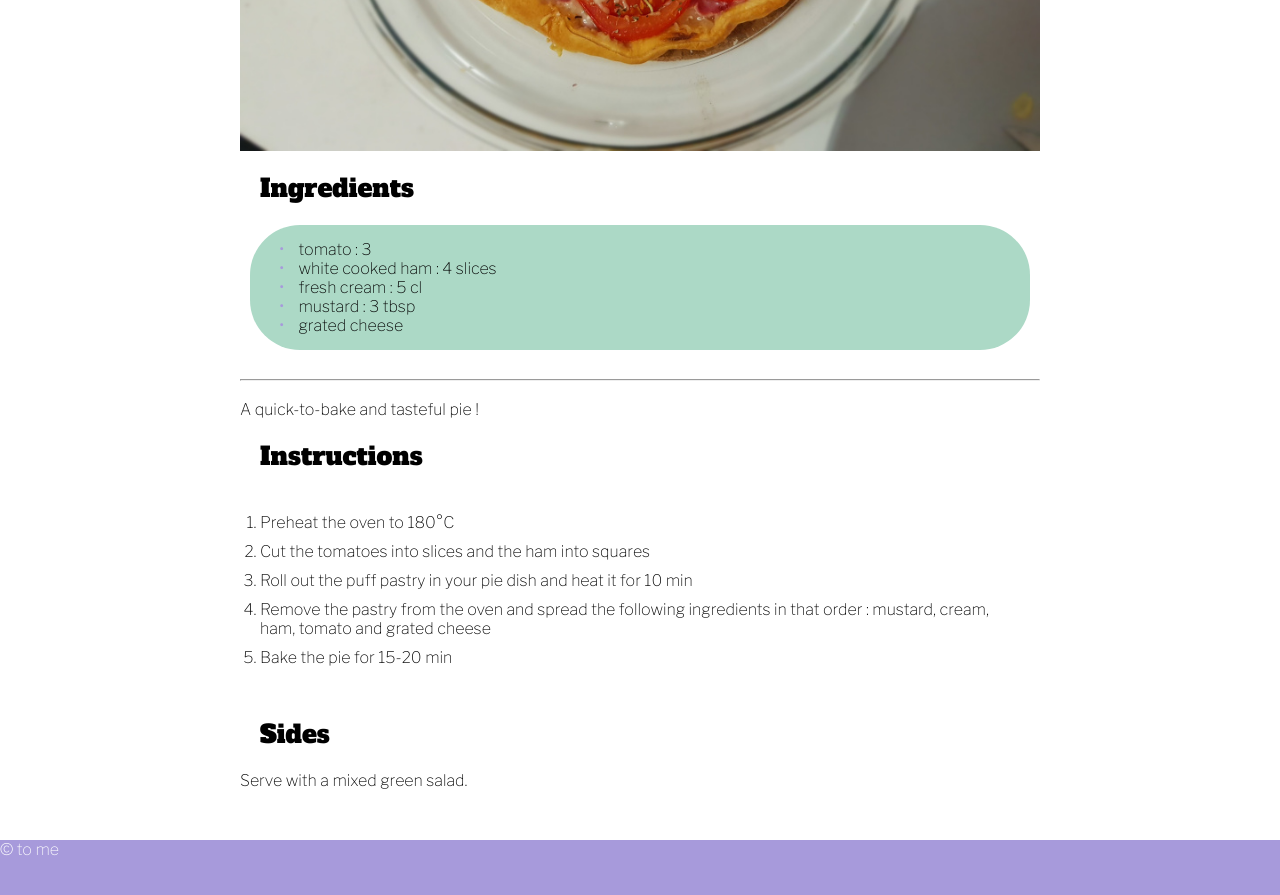
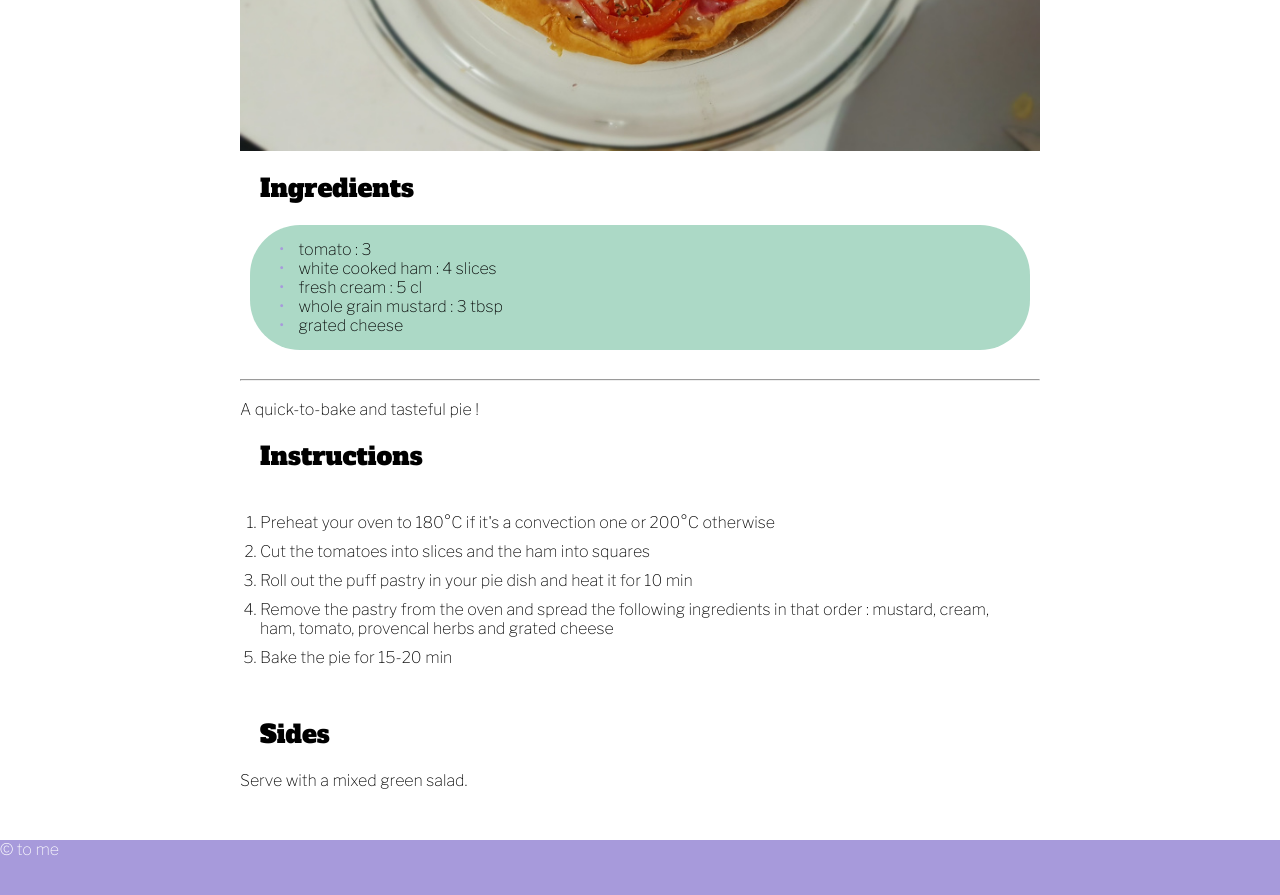
Before and after one commit to neuracr/neuracr.github.io, a Jekyll site: the page built from docs/recipes/_posts/2021-10-27-tomato-ham-pie.html, in a window 1280 px wide and 900 px high, scrolled down 728 px. Shown: the top 895 px of the window. Built offline with Jekyll 4.4.1, drawn with Linux system fonts in a browser that asks for light colours.

Commit message:
Updating recipes with souchel comments

```diff
--- a/docs/recipes/_posts/2021-10-27-tomato-ham-pie.html
+++ b/docs/recipes/_posts/2021-10-27-tomato-ham-pie.html
@@ -15,7 +15,7 @@ ingredients:
         - name: fresh cream
           quantity: 5
           unit: cl
-        - name: mustard
+        - name: whole grain mustard
           quantity: 3
           unit: tbsp
         - name: grated cheese
@@ -28,10 +28,10 @@ A quick-to-bake and tasteful pie !
 <h2>Instructions</h2>
 <div class="recipe-instructions">
   <ol>
-    <li>Preheat the oven to 180°C</li>
+    <li>Preheat your oven to 180°C if it's a convection one or 200°C otherwise</li>
     <li>Cut the tomatoes into slices and the ham into squares</li>
     <li>Roll out the puff pastry in your pie dish and heat it for 10 min</li>
-    <li>Remove the pastry from the oven and spread the following ingredients in that order : mustard, cream, ham, tomato and grated cheese</li>
+    <li>Remove the pastry from the oven and spread the following ingredients in that order : mustard, cream, ham, tomato, provencal herbs  and grated cheese</li>
     <li>Bake the pie for 15-20 min</li>
   </ol>
 </div>
--- a/docs/recipes/_posts/2021-10-28-cheesecake.html
+++ b/docs/recipes/_posts/2021-10-28-cheesecake.html
@@ -7,8 +7,8 @@ preview_picture: "/assets/images/cheesecake.jpg"
 ingredients:
     servings: 6
     list:
-        - name: gelatin leaves
-          quantity: 5
+        - name: gelatin leaves (gold quality)
+          quantity: 6
         - name: Speculoos
           quantity: 200
           unit: g
@@ -56,7 +56,7 @@ You'll need a specific ustensil: <b>cake pan with a removable bottom</b>.
   The raspberry topping 🍓:
 
   <ol start="8">
-    <li>Soak the last gelatin leaf in cold water</li>
+    <li>Soak the last two gelatin leaves in cold water</li>
     <li>Heat the raspberries in a pot for 10 min. Add 2 teaspoons of sugar and heat it for another 1 min. Add water if necessary</li>
     <li>Add the gelatin to the raspberries and mix it</li>
     <li>Pour the topping over the cake and sway the cake pan to spread over the whole surface</li>
```
